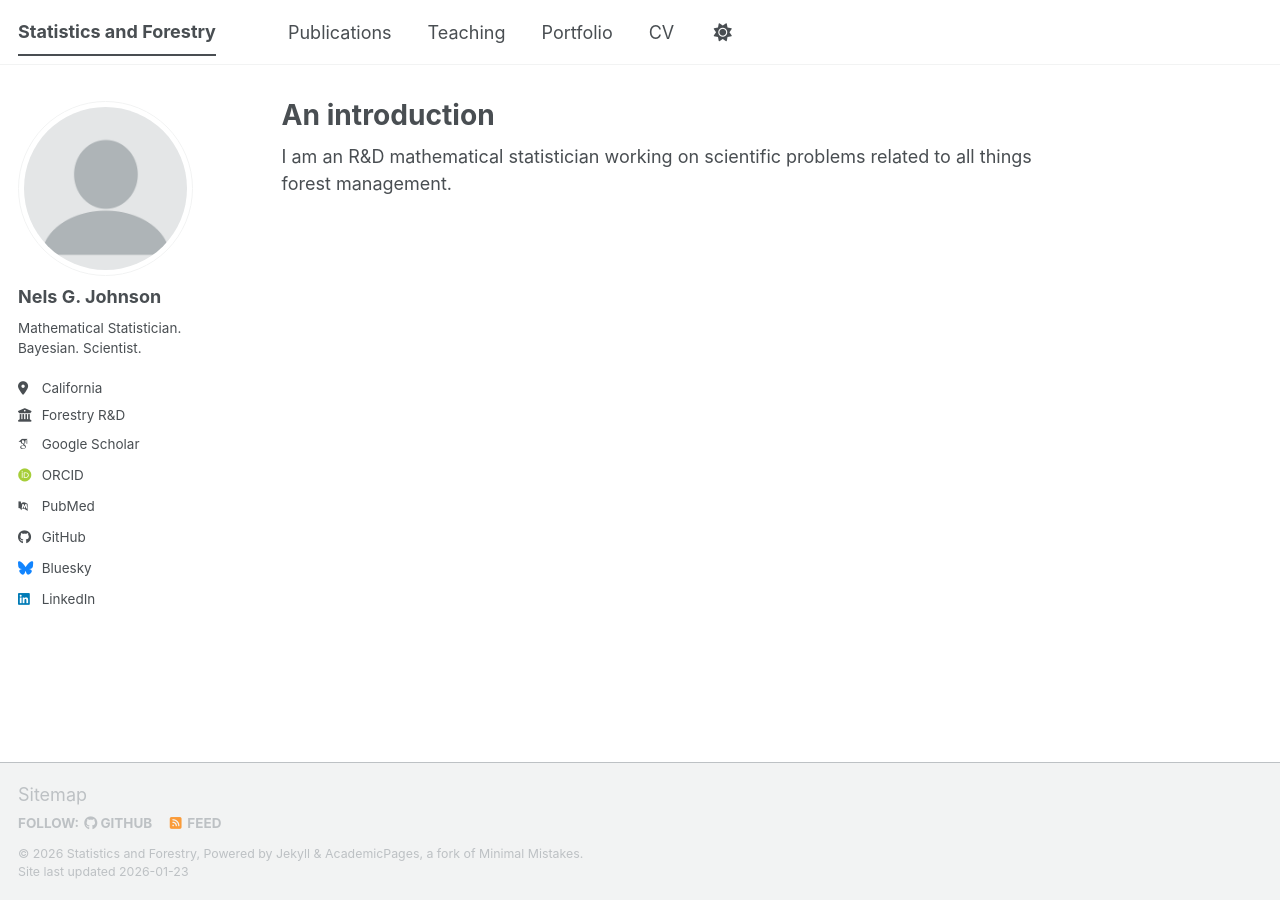
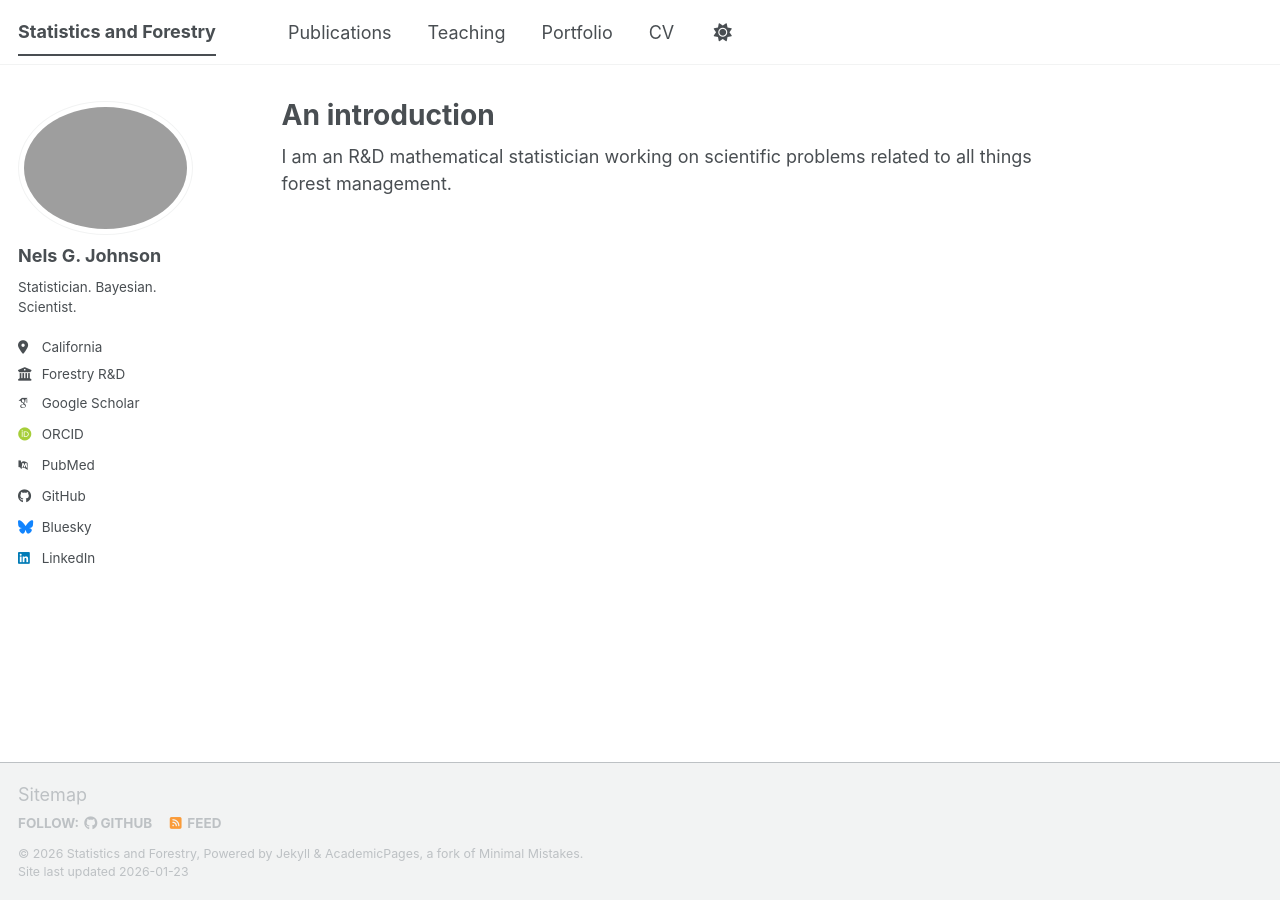
Before and after one commit to nelsjohnso/nelsjohnso.github.io, a Jekyll site: the page built from _pages/about.md, in a window 1280 px wide. Built offline with Jekyll 4.4.1, drawn with Linux system fonts in a browser that asks for light colours; some web fonts are replaced; a script bundle is joined from its source files by our own code; library files that are not in the unit come from our copies.

Commit message:
Change author avatar and bio details
Updated author avatar and bio in configuration.

```diff
--- a/_config.yml
+++ b/_config.yml
@@ -23,10 +23,10 @@ repository               : "nelsjohnso/nelsjohnso.github.io"
 #               Additional customization can be done by editing /_includes/author-profile.html
 author:
   # Biographic information
-  avatar           : "profile.png"
+  avatar           : "nels.png"
   name             : "Nels G. Johnson"
   pronouns         : # example: "she/her"
-  bio              : "Mathematical Statistician. Bayesian. Scientist."
+  bio              : "Statistician. Bayesian. Scientist."
   location         : "California"
   employer         : "Forestry R&D"
   uri              : # URL
```
